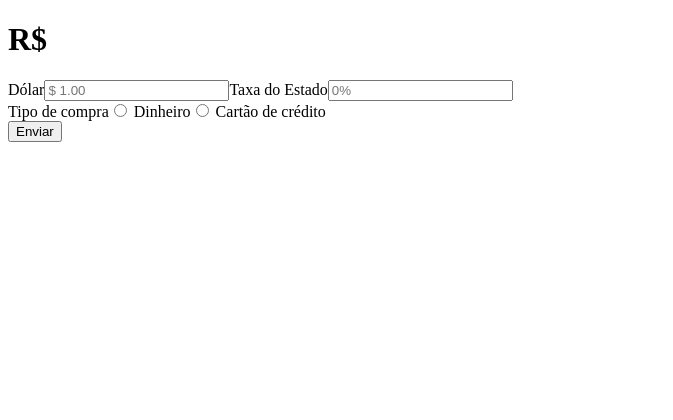
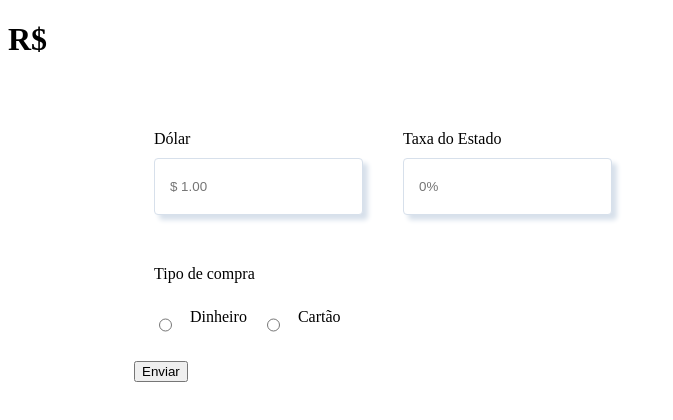
Before and after one commit to GabrielNarcizo/desafio-front-web-stone, a React (Create React App) app: page / in a window 1280 px wide. Shown: the top 420 px of the page, without its empty margins (0-673 px from the left). Built offline with nearby package versions, Linux system fonts and the light colour scheme; no server answers.

Commit message:
style: estilizando componente input

```diff
--- a/src/components/Input/Input.js
+++ b/src/components/Input/Input.js
@@ -1,25 +1,39 @@
 import React from 'react'
+import { Div, RadioBtnDiv, InputStyle, Label} from './Input.style'
 
 const Input = () => {
     return (
-        <div>
+        <>
+            <Div>
             <form>
-                <label>
-                    Dólar
-                    <input type="number" name="dolar" placeholder="$ 1.00" />
-                </label>
-                <label>
-                    Taxa do Estado
-                    <input type="number" name="taxa" placeholder="0%"/>
-                </label>
                 <div>
-                    Tipo de compra
-                    <input type="radio" value="Cash" name="cash" /> Dinheiro
-                    <input type="radio" value="Credit-card" name="credit-card" /> Cartão de crédito
+                <Label>
+                    <p>Dólar</p>
+                    <InputStyle type="number" name="dolar" placeholder="$ 1.00" />
+                </Label>
+                <Label>
+                    <p>Taxa do Estado</p>
+                    <InputStyle type="number" name="taxa" placeholder="0%"/>
+                </Label>
                 </div>
+
+                <RadioBtnDiv>
+                    <p>Tipo de compra</p>
+                    <div>
+                    <input type="radio" value="Cash" name="cash" id="cash"/>
+                    <label for="cash">
+                    Dinheiro
+                    </label>
+                    <input type="radio" value="Credit-card" name="credit-card" id="credit-card"/>
+                    <label for="credit-card">
+                    Cartão
+                    </label>
+                    </div>
+                </RadioBtnDiv>
                 <input type="submit" value="Enviar" />
             </form>
-        </div>
+            </Div>
+        </>
     )
 }
 
--- /dev/null
+++ b/src/components/Input/Input.style.js
@@ -0,0 +1,46 @@
+import styled from "styled-components";
+
+export const Div = styled.div`
+    display: flex;
+    flex-direction: column;
+
+    form{
+
+        margin: 20px 126px;
+            p {
+                margin: 10px 0;
+            }
+
+            div{
+                display: flex;
+
+        }
+    }
+`
+
+export const Label = styled.label`
+    margin: 20px;
+`
+
+export const InputStyle = styled.input`
+    padding: 20px 15px;
+    border: 1px solid #D7E0EB;
+    box-sizing: border-box;
+    border-radius: 4px;
+    box-shadow: 5px 5px 5px #D7E0EB;
+`
+
+export const RadioBtnDiv = styled.div`
+    display: flex;
+    flex-direction: column;
+    margin: 20px;
+
+        input{
+                margin-top: 16px;
+            }
+
+        label{
+            margin: 15px;
+
+        }
+`;
```
